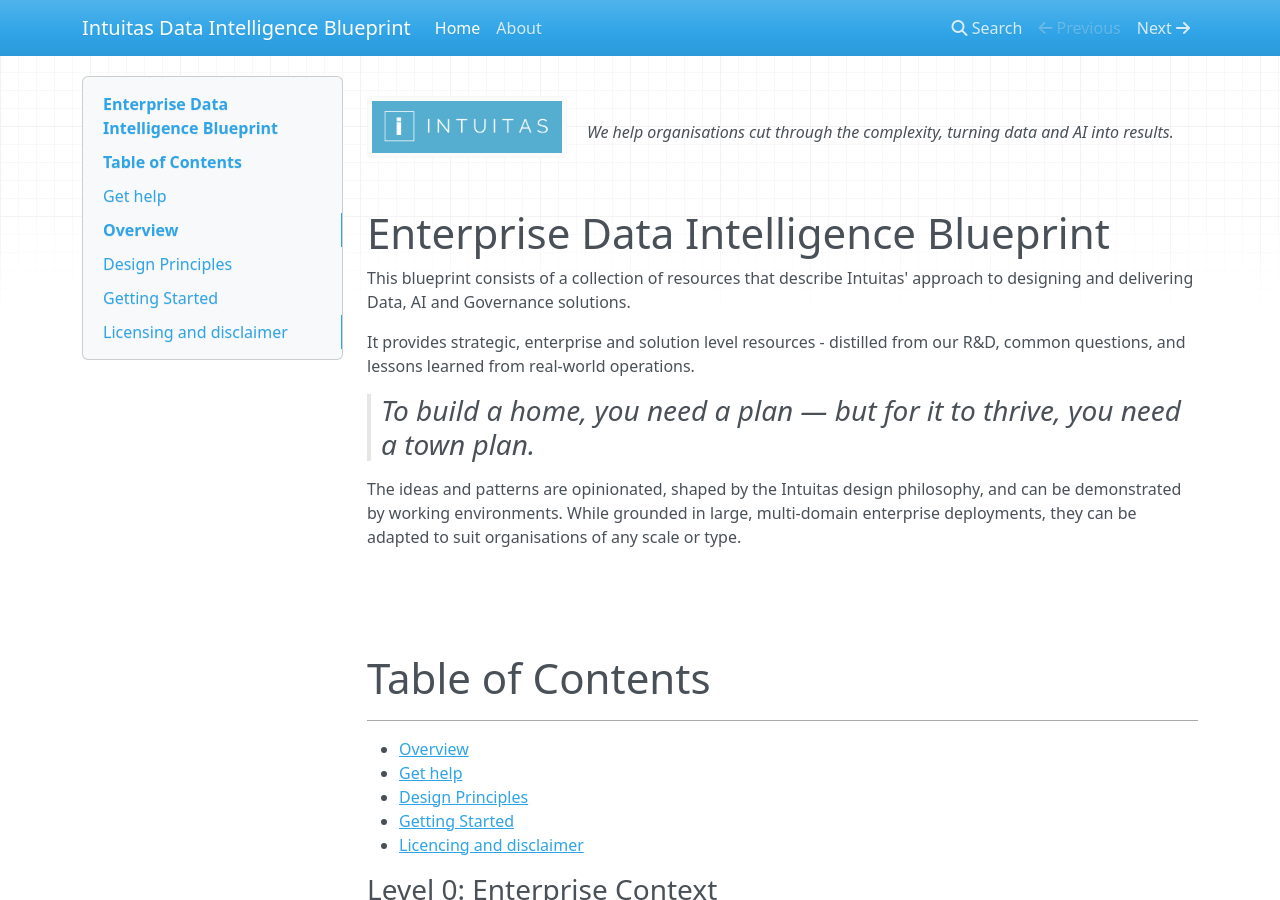
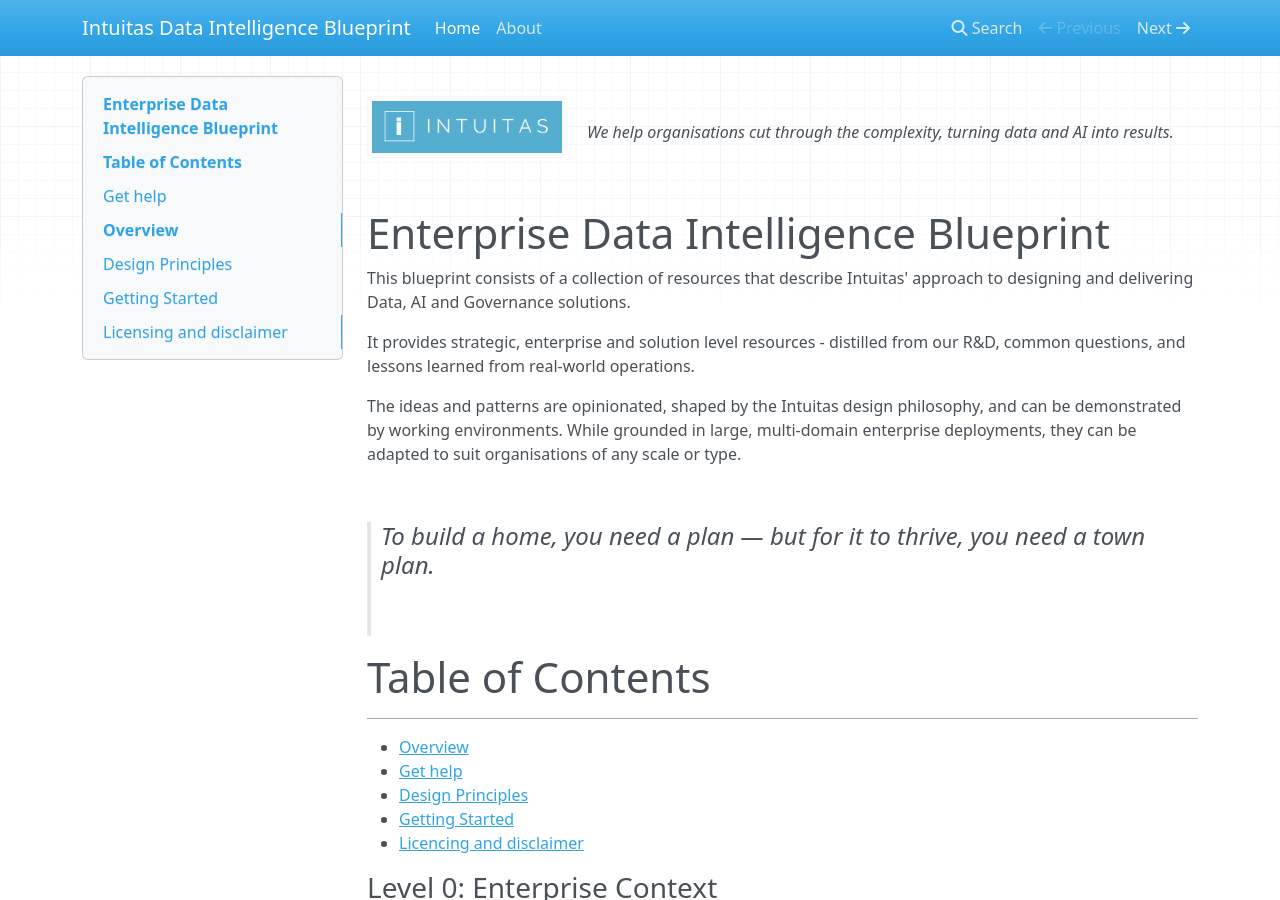
Before and after one commit to bensonchoyintuitas/intuitas_knowledgebase, an MkDocs documentation site: the page built from docs/README.md, in a window 1280 px wide and 900 px high. Built offline with MkDocs 1.6.1, drawn with Linux system fonts in a browser that asks for light colours; nearby versions of some CDN libraries.

```diff
--- a/docs/README.md
+++ b/docs/README.md
@@ -15,12 +15,11 @@ This blueprint consists of a collection of resources that describe Intuitas' app
 
 It provides strategic, enterprise and solution level resources - distilled from our R&D, common questions, and lessons learned from real-world operations.
 
->### *To build a home, you need a plan — but for it to thrive, you need a town plan.*
 
 The ideas and patterns are opinionated, shaped by the Intuitas design philosophy, and can be demonstrated by working environments. While grounded in large, multi-domain enterprise deployments, they can be adapted to suit organisations of any scale or type.
 
-
 <br>
+>#### *To build a home, you need a plan — but for it to thrive, you need a town plan.*
 <br>
 <br>
 
```
Also changed, not shown: site/index.html, site/search/search_index.json.
